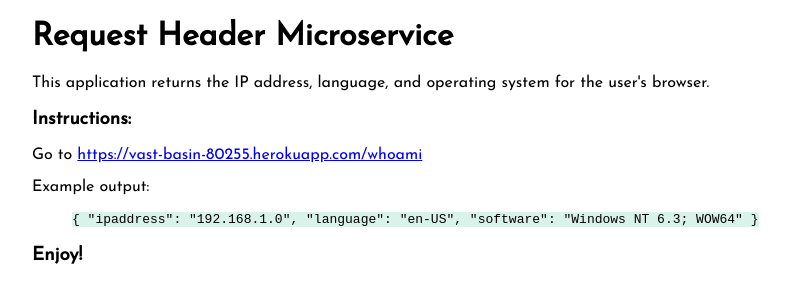
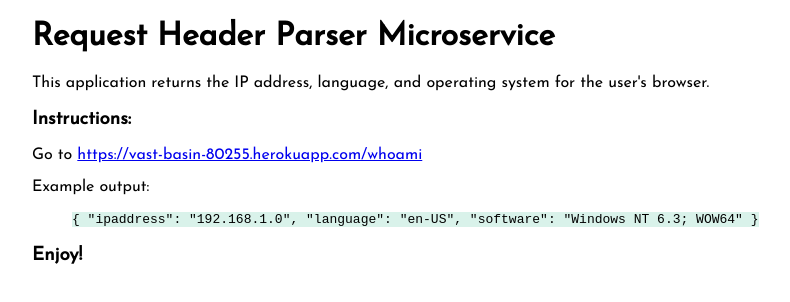
Before and after one commit to isphinxs/request-header-parser, a website: page public/index.html in a window 1280 px wide. Shown: the whole page, without its empty margins (32-822 px from the left). Drawn offline with Linux system fonts and the light colour scheme.

Commit message:
update text files

```diff
--- a/public/index.html
+++ b/public/index.html
@@ -1,12 +1,12 @@
 <!DOCTYPE html>
 <html>
     <head>
-        <title>Request Header Microservice (FCC)</title>
+        <title>Request Header Parser Microservice (FCC)</title>
         <link href="https://fonts.googleapis.com/css?family=Josefin+Sans" rel="stylesheet">
         <link href="/public/css/main.css" rel="stylesheet" type="text/css">
     </head>
     <body>
-        <h1>Request Header Microservice</h1>
+        <h1>Request Header Parser Microservice</h1>
         <p>This application returns the IP address, language, and operating system for the user's browser.</p>
         <h3>Instructions:</h3>
         <p>Go to <a href="https://vast-basin-80255.herokuapp.com/whoami">https://vast-basin-80255.herokuapp.com/whoami</a></p>
```
Also changed, not shown: README.md.
